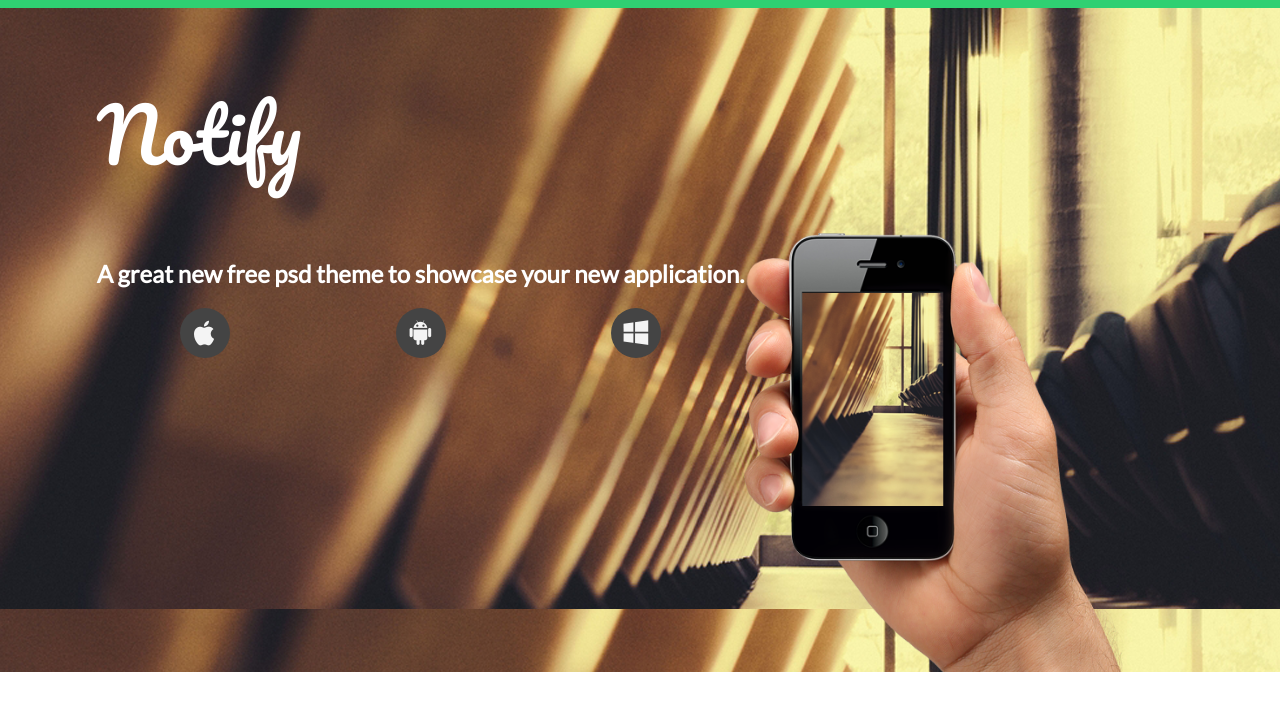
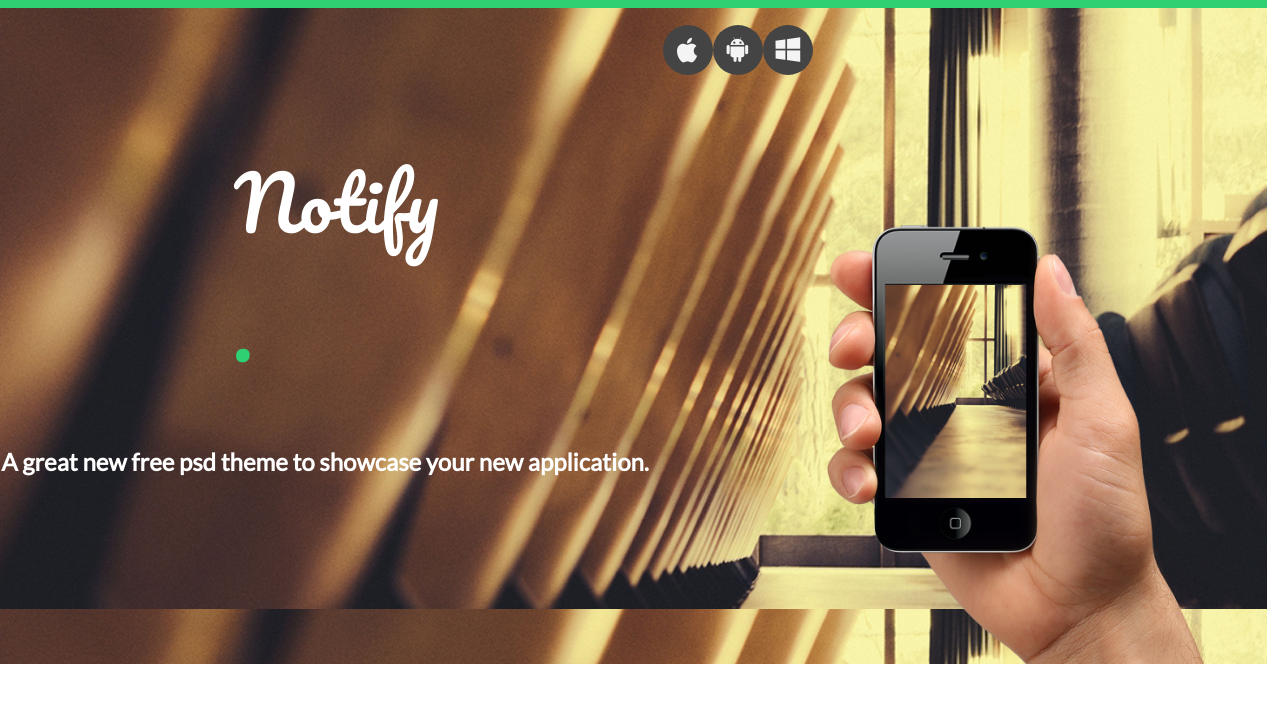
Before and after one commit to nathaliaspinula/notify, a plain HTML site: page index.html in a window 1280 px wide. Shown: the top 724 px of the page. Drawn offline with Linux system fonts and the light colour scheme.

Commit message:
mesclar css

```diff
--- a/index.html
+++ b/index.html
@@ -13,7 +13,12 @@
         <header>
             <aside>
                 <div>
-                    <h1>Notify</h1>
+                    <div>
+                        <h1>
+                            Notify
+                            <span>.</span>
+                        </h1>
+                    </div>
                     <h2>A great new free psd theme to showcase your new application.</h2>
                 </div>
                 <nav>
--- a/style.css
+++ b/style.css
@@ -10,12 +10,13 @@
 body {
     margin: 0;
     display: grid;
-    grid-template-areas: 'header'
-                         'section'
-                         'section2 '
-                         'section3'
-                         'footer';
-    grid-template-rows: 84vh 51vh 70vh 40vh 10vh;
+    grid-template-areas: 'header header header'
+                         'section section section'
+                         'section2 section2 section2'
+                         'section3 section3 section3'
+                         'footer footer footer';
+    grid-template-rows: 83vh 45vh 57vh 63vh 18vh;
+    grid-template-columns: 34vw 34vw 31vw;
     font-family: 'Lato', sans-serif;
 }
 
@@ -55,6 +56,7 @@ body section:nth-child(3) aside div {
     margin-left: 169px;
     justify-content: space-around;
     flex-direction: column;
+    font-size: 15pt;
 }
 
 
@@ -71,6 +73,8 @@ body section:nth-child(3) aside div button {
     padding: 0;
     border-radius: 0px 10px 10px 0px;
     background-color: #2fd072;
+    font-weight: bold;
+    color: #ffffff;
 }
 
 header {
@@ -80,21 +84,57 @@ header {
     justify-content: center;
     border-top: 8px solid;
     border-color: #2fd072;
+    grid-template-areas: 'logo' 'imagem';
+    grid-template-columns: 66.6vw 34vw;
+    grid-template-rows: 1511.98px;
 }
 
-header aside:first-child {
+header aside:first-child  {
+    grid-area: logo;
     color: white;
+    display: flex;
+    align-content: center;
+    justify-items: center;
 }
 
-header aside div h1 {
+header aside:first-child div{
+    display: flex;
+    flex-direction: column;
+    align-items: center;
+}
+
+header aside div div h1 {
     font-family: 'Pacifico', cursive;
     font-size: 55pt;
     font-weight: inherit;
+    width: 105px;
+    margin-left: -77px;
+    margin-top: 129px;
+    margin-block-end: 32px;
+}
+
+header aside div div h1 span {
+    color: #2fd072;
+}
+
+header aside div div h2 {
+    font-family: Arial;
+    font-weight: lighter;
+    margin-block-end: 0;
+    margin-block-start: 0;
+    font-size: 16.9pt;
+    width: 450px;
+    padding-left: 202px;
+    margin-left: 74px;
 }
 
 header aside nav {
+    height: 60px;
+    width: 178px;
     display: flex;
-    justify-content: space-around;
+    align-items: center;
+    justify-content: center;
+    padding-top: 12px;
 }
 
 header aside nav a {
```
